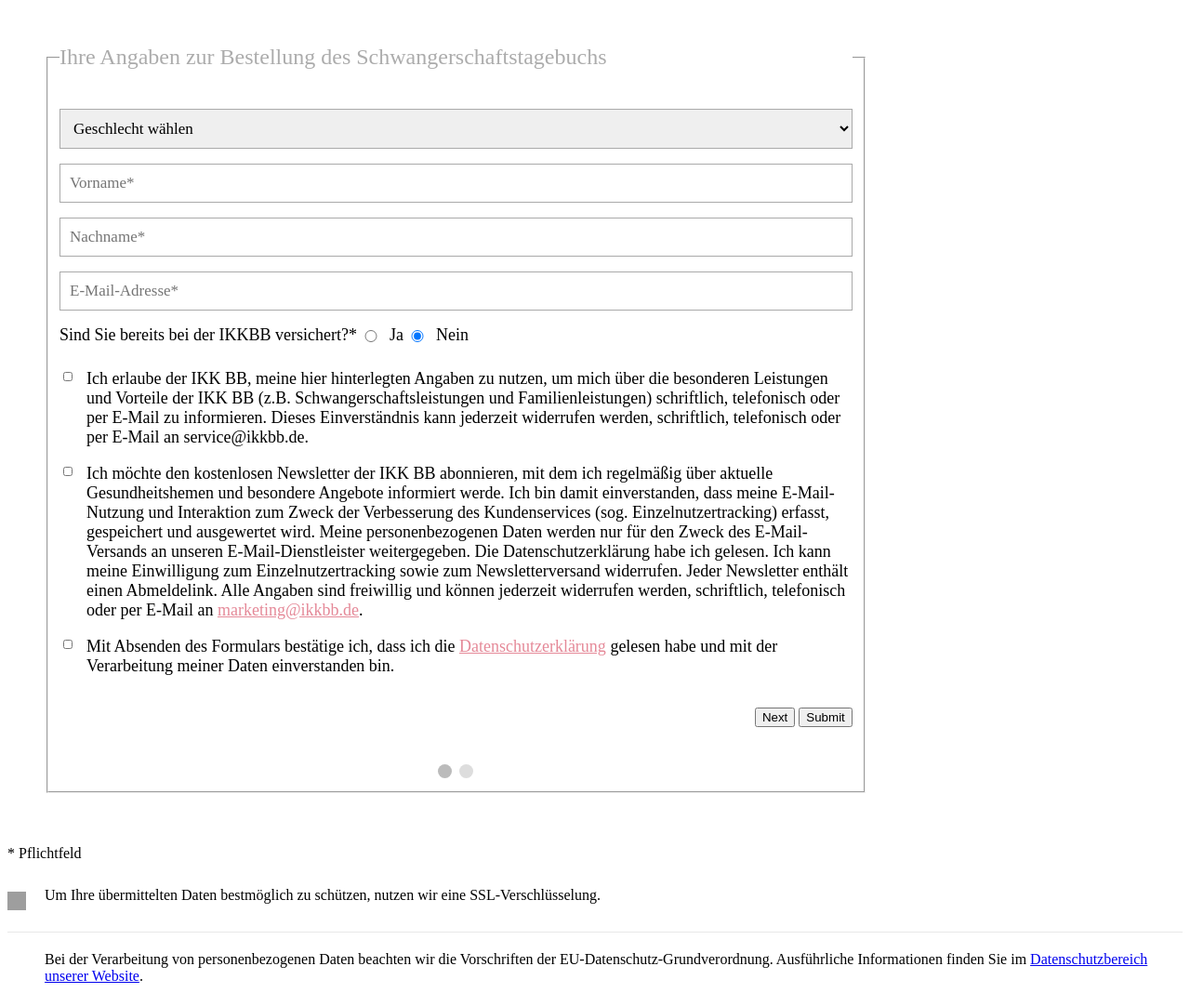
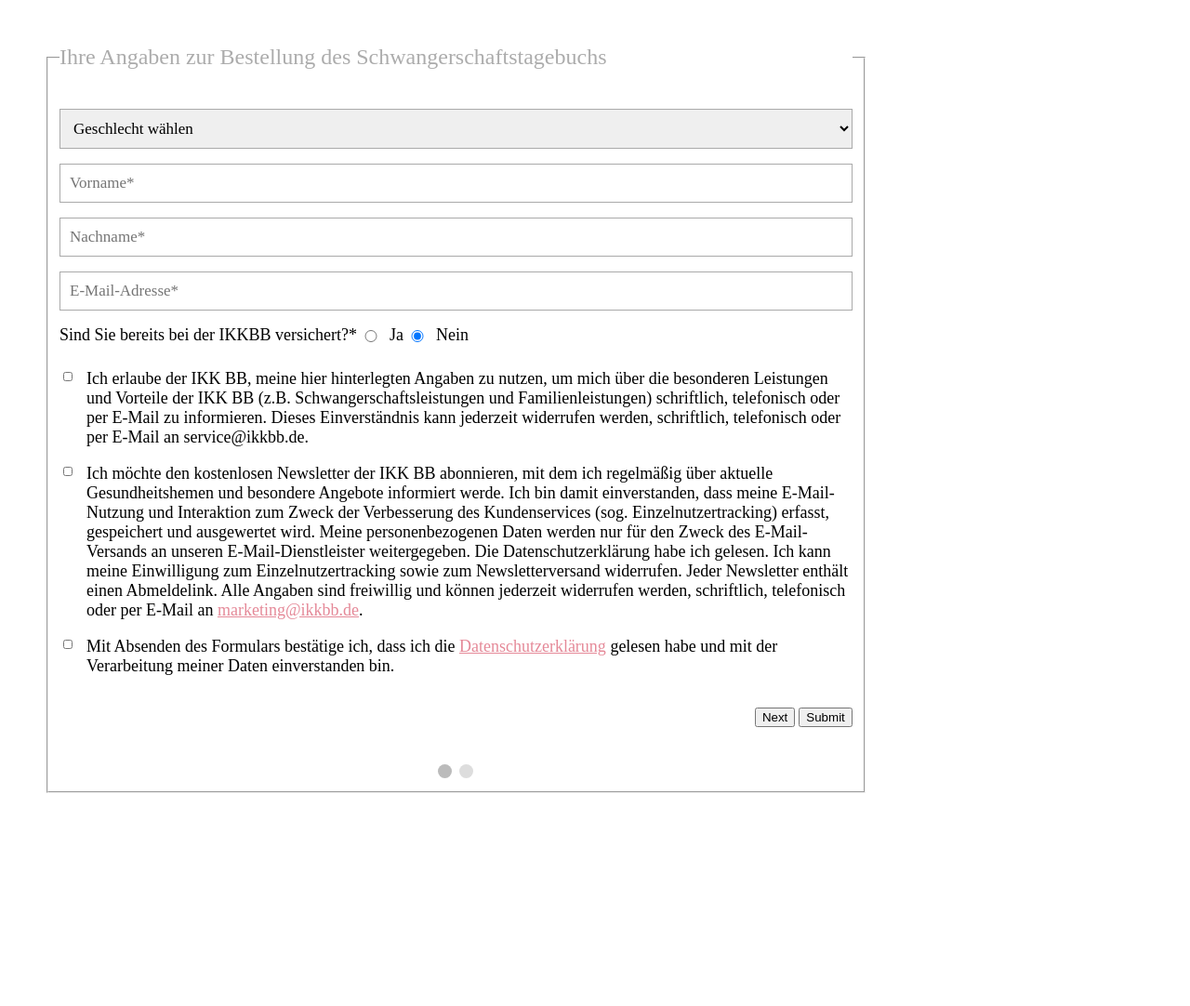
Before and after one commit to StivenBaci/wutdufuq-xyz, a Flask app: page /multistep in a window 1280 px wide. Shown: the whole page at 93% size. After the commit the page ends 853 px from the top, so only its background shows below. Run offline with Flask 2, Linux system fonts and the light colour scheme; grey boxes are pictures that could not be loaded.

Commit message:
Update multistepform.html
revert changes outside of form

```diff
--- a/templates/multistepform.html
+++ b/templates/multistepform.html
@@ -60,9 +60,9 @@
 
     <div style="overflow:auto;">
       <div style="float:right;">
-        <button type="button button-secondary" id="prevBtn" onclick="nextPrev(-1)">Previous</button>
-        <button type="button button-secondary" id="nextBtn" onclick="nextPrev(1)">Next</button>
-        <button type="button button-primary" id="submitBtn" onclick="submitForm()">Submit</button>
+        <button type="button" id="prevBtn" onclick="nextPrev(-1)">Previous</button>
+        <button type="button" id="nextBtn" onclick="nextPrev(1)">Next</button>
+        <button type="button" id="submitBtn" onclick="submitForm()">Submit</button>
       </div>
     </div>
 
@@ -75,13 +75,6 @@
     </div>
   </fieldset>
 </form>
-<div class="mandatory-hint">* Pflichtfeld</div>
-<div class="encryption-hint">
-		Um Ihre übermittelten Daten bestmöglich zu schützen, nutzen wir eine SSL-Verschlüsselung.
-</div>
-<div class="privacy-hint">
-		Bei der Verarbeitung von personenbezogenen Daten beachten wir die Vorschriften der EU-Datenschutz-Grundverordnung. Ausführliche Informationen finden Sie im <a href="/datenschutz" class="privacy-hint__link">Datenschutzbereich unserer Website</a>.
-</div>
 
 <style>
   /* Style the form */
@@ -94,7 +87,7 @@
     margin-top: 0em;
   }
 
-  #regform a, .mandatory-hint a, .encryption-hint a {
+  #regform a {
     color: #e58998!important;
   }
 
@@ -146,19 +139,7 @@
       padding-right: 18px;
   }
 
-  .button-primary {
-    background-color: #e58998!important;
-    border-color: #e58998!important;
-    border-radius: 0!important;
-  }
-
-   .button-secondary {
-     background-color: #e58998!important;
-     border-color: #e58968!important;
-     border-radius: 0!important;
-   }
-
-/* Style the input fields */
+  /* Style the input fields */
 
   select {
     padding: 10px;
@@ -268,43 +249,6 @@
   .step.finish {
     background-color: #04AA6D;
   }
-
-  .encryption-hint {
-    margin-top: .75rem;
-    padding: .9375rem .9375rem 0 2.5rem;
-    position: relative;
-  }
-
-  .encryption-hint::before {
-    height: 1.25rem;
-    width: 1.0625rem;
-    background-image: url(/Icons/lock-grey.svg);
-    background-size: contain;
-    content: "";
-    display: block;
-    left: 0;
-    position: absolute;
-    top: 0.9375rem;
-   }
-
-  .privacy-hint {
-    border-top: 1px solid #e8e8e8;
-    margin-top: 1.875rem;
-    padding: 1.25rem 0.9375rem 0.9375rem 2.5rem;
-    position: relative;
-   }
-
-  .encryption-hint::before {
-    height: 1.25rem;
-    width: 1.25rem;
-    background-image: url(/typo3conf/ext/ikkbb/Resources/Public/Icons/circle-info-grey.svg);
-    background-size: contain;
-    content: "";
-    display: block;
-    left: 0;
-    position: absolute;
-    top: 1.25rem;
-   }
 </style>
 
 
```
